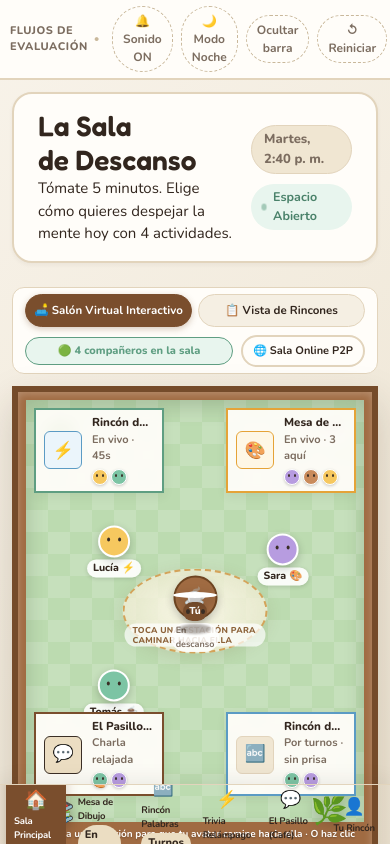
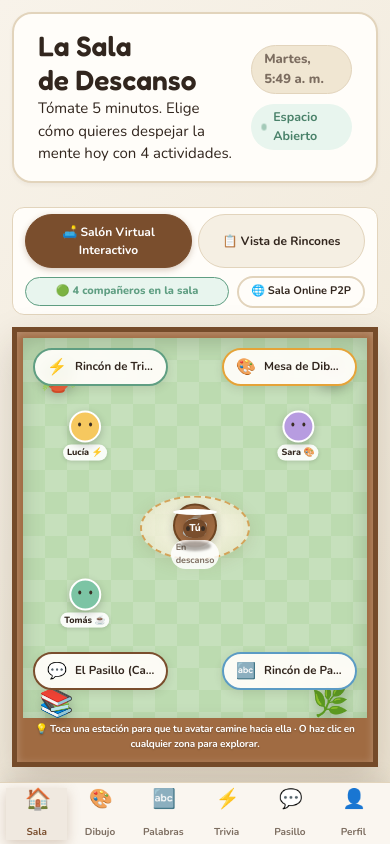
Before and after one commit to HinaraSM12/PlayBreak, a plain HTML site: page index.html in a window 390 px wide. Drawn offline with nearby package versions, Linux system fonts and the light colour scheme; a script that the page names is missing.

Commit message:
fix: corregir TypeError de forEach, eliminar fragmento roto de css y perfeccionar responsive de salon y barra inferior

```diff
--- a/css/style.css
+++ b/css/style.css
@@ -1472,65 +1472,6 @@ dialog::backdrop {
 /* ==========================================================================
    Responsividad y Accesibilidad (Media Queries)
    ========================================================================== */
-@media (max-width: 820px) {
-  .app-container {
-    grid-template-columns: 1fr;
-    grid-template-rows: 1fr auto;
-  }
-
-  .sidebar {
-    grid-row: 2;
-    flex-direction: row;
-    align-items: center;
-    border-right: none;
-    border-top: 2px solid var(--line);
-    padding: var(--s2) var(--s3);
-    overflow-x: auto;
-    height: 64px;
-  }
-
-  .brand, .sidebar-footer, .user-mini-card, .philosophy-note {
-    display: none;
-  }
-
-  .nav-links {
-    flex-direction: row;
-    margin-top: 0;
-    width: 100%;
-    justify-content: space-around;
-  }
-
-  .nav-btn {
-    padding: 8px 12px;
-    font-size: 13px;
-  }
-
-  .nav-btn .text {
-    display: none;
-  }
-
-  .viewport {
-    padding: var(--s3);
-  }
-
-  .guess-section {
-    grid-template-columns: 1fr;
-  }
-
-  .stats-grid {
-    grid-template-columns: 1fr;
-  }
-}
-
-@media (prefers-reduced-motion: reduce) {
-  *, *::before, *::after {
-    animation-duration: 0.01ms !important;
-    animation-iteration-count: 1 !important;
-    transition-duration: 0.01ms !important;
-    scroll-behavior: auto !important;
-  }
-}
-
 /* ==========================================================================
    Nuevas Adiciones: Multijugador Real (WebRTC), Guías y El Pasillo (Café Virtual)
    ========================================================================== */
@@ -2491,20 +2432,6 @@ dialog::backdrop {
 }
 
 
-  .station-booth {
-    width: 145px;
-    padding: 8px 10px;
-  }
-  .booth-trivia { top: 12px; left: 12px; }
-  .booth-dibujo { top: 12px; right: 12px; }
-  .booth-pasillo { bottom: 32px; left: 12px; }
-  .booth-turnos { bottom: 32px; right: 12px; }
-  .room-carpet-lounge {
-    width: 220px;
-    height: 120px;
-  }
-}
-
 /* Avatar de Compañero Remoto en Sala y Lienzo Read-Only */
 .room-user-avatar.peer-avatar {
   z-index: 18;
@@ -2527,106 +2454,119 @@ dialog::backdrop {
 }
 
 /* ==========================================================================
-   OPTIMIZACIÓN RESPONSIVE COMPLETA PARA MÓVILES (SMARTPHONES Y TABLETS)
+   RESPONSIVIDAD Y ADAPTABILIDAD MÓVIL PROFESIONAL (TABLETS Y SMARTPHONES)
    ========================================================================== */
 
-/* 1. TABLETS Y MÓVILES (<= 820px) */
-@media (max-width: 820px) {
+@media (max-width: 768px) {
+  /* Contenedor principal con alto dinámico y sin barras desbordadas */
   .app-container {
-    grid-template-columns: 1fr !important;
-    grid-template-rows: 1fr auto !important;
+    display: flex !important;
+    flex-direction: column !important;
     height: 100dvh !important;
     min-height: -webkit-fill-available;
     overflow: hidden !important;
-  }
-
+    position: relative !important;
+  }
+
+  /* Ocultar barra superior de desarrollo por defecto en móvil para ganar 140px */
+  #topToolbar {
+    display: none !important;
+  }
+
+  #showProtoBtn {
+    display: none !important;
+  }
+
+  .main-content {
+    flex: 1 !important;
+    height: calc(100dvh - 62px) !important;
+    overflow: hidden !important;
+    display: flex !important;
+    flex-direction: column !important;
+  }
+
+  .viewport {
+    flex: 1 !important;
+    height: 100% !important;
+    overflow-y: auto !important;
+    -webkit-overflow-scrolling: touch !important;
+    padding: 12px 12px 30px 12px !important;
+  }
+
+  /* Barra de navegación inferior tipo aplicación nativa */
   .sidebar {
-    grid-row: 2 !important;
     position: fixed !important;
     bottom: 0 !important;
     left: 0 !important;
     right: 0 !important;
     width: 100% !important;
-    height: 60px !important;
-    z-index: 100 !important;
-    background: var(--card) !important;
+    height: 62px !important;
+    background: #FAF6F0 !important;
+    border-top: 1.5px solid var(--line) !important;
     border-right: none !important;
-    border-top: 1.5px solid var(--line) !important;
+    box-shadow: 0 -4px 18px rgba(58, 46, 37, 0.1) !important;
+    z-index: 9999 !important;
+    display: flex !important;
+    align-items: center !important;
+    justify-content: space-around !important;
     padding: 4px 6px !important;
-    overflow-x: auto !important;
-    -webkit-overflow-scrolling: touch;
-    box-shadow: 0 -4px 18px rgba(58, 46, 37, 0.08) !important;
+    margin: 0 !important;
+  }
+
+  .brand, .sidebar-footer, .user-mini-card, .philosophy-note {
+    display: none !important;
+  }
+
+  .nav-links {
     display: flex !important;
     flex-direction: row !important;
-    align-items: center !important;
-    justify-content: space-around !important;
-  }
-
-  .brand, .sidebar-footer, .user-mini-card, .philosophy-note {
-    display: none !important;
-  }
-
-  .nav-links {
-    flex-direction: row !important;
-    margin-top: 0 !important;
     width: 100% !important;
     justify-content: space-around !important;
-    gap: 4px !important;
+    align-items: center !important;
+    margin: 0 !important;
+    padding: 0 !important;
+    gap: 2px !important;
   }
 
   .nav-btn {
-    padding: 6px 8px !important;
-    font-size: 11px !important;
+    flex: 1 !important;
+    display: flex !important;
     flex-direction: column !important;
     align-items: center !important;
     justify-content: center !important;
-    gap: 2px !important;
+    padding: 5px 2px !important;
+    height: 52px !important;
+    min-width: 0 !important;
+    background: transparent !important;
+    border: none !important;
     border-radius: var(--r-md) !important;
-    min-width: 52px !important;
-    flex: 1 !important;
+    color: var(--soft) !important;
   }
 
   .nav-btn .icon {
-    font-size: 17px !important;
+    font-size: 19px !important;
+    line-height: 1 !important;
+    margin-bottom: 2px !important;
   }
 
   .nav-btn .text {
-    display: inline-block !important;
-    font-size: 9.5px !important;
+    display: block !important;
+    font-size: 10px !important;
     font-weight: 700 !important;
-    letter-spacing: -0.2px;
-  }
-
-  .viewport {
-    padding: 12px 12px 76px 12px !important;
-    overflow-y: auto !important;
-    -webkit-overflow-scrolling: touch;
-  }
-
-  .top-toolbar {
-    padding: 6px 10px !important;
-    overflow-x: auto !important;
-    -webkit-overflow-scrolling: touch;
-    flex-wrap: nowrap !important;
-    gap: 6px !important;
-    justify-content: flex-start !important;
-  }
-
-  .proto-pill {
-    flex-shrink: 0 !important;
+    line-height: 1 !important;
     white-space: nowrap !important;
-    font-size: 11px !important;
-    padding: 4px 9px !important;
-  }
-
-  .stats-grid {
-    grid-template-columns: repeat(2, 1fr) !important;
-    gap: 10px !important;
-  }
-}
-
-/* 2. SMARTPHONES Y PANTALLAS PEQUEÑAS (<= 600px) */
-@media (max-width: 600px) {
+    text-align: center !important;
+  }
+
+  .nav-btn.active {
+    color: var(--accent) !important;
+    background: rgba(122, 78, 45, 0.08) !important;
+  }
+
+  .nav-btn .nav-badge {
+    display: none !important;
+  }
+
   /* Cabeceras de pantalla */
   .screen-header {
     margin-bottom: 12px !important;
@@ -2641,8 +2581,9 @@ dialog::backdrop {
     font-size: 12px !important;
   }
 
-  /* Barra de cambio de vista del salón */
+  /* Selector de vista del salón */
   .view-switch-bar {
+    display: flex !important;
     flex-direction: column !important;
     align-items: stretch !important;
     gap: 8px !important;
@@ -2657,8 +2598,8 @@ dialog::backdrop {
 
   .view-switch-btn {
     flex: 1 !important;
-    padding: 7px 8px !important;
-    font-size: 11.5px !important;
+    padding: 8px 10px !important;
+    font-size: 12px !important;
     text-align: center !important;
     border-radius: var(--r-pill) !important;
   }
@@ -2680,58 +2621,112 @@ dialog::backdrop {
 
   #btnOpenOnlineModal {
     font-size: 11px !important;
-    padding: 5px 10px !important;
+    padding: 5px 12px !important;
     flex-shrink: 0 !important;
   }
 
-  /* Salón Virtual Espacial (Top-down) */
+  /* Salón Virtual: Limpio, Espacioso y Proporcionado */
   .virtual-room-frame {
-    padding: 8px !important;
+    padding: 6px !important;
     border-radius: var(--r-md) !important;
-    border-width: 6px !important;
+    border-width: 5px !important;
   }
 
   .virtual-room-floor {
-    min-height: 420px !important;
-    aspect-ratio: 4 / 5 !important;
+    min-height: 380px !important;
+    height: 380px !important;
+    position: relative !important;
     border-radius: var(--r-md) !important;
-  }
-
+    overflow: hidden !important;
+  }
+
+  /* Cabinas compactas en píldora para no saturar el salón */
   .station-booth {
-    width: 130px !important;
-    padding: 6px 8px !important;
-    border-radius: var(--r-md) !important;
-    box-shadow: 0 3px 10px rgba(58, 46, 37, 0.08) !important;
+    display: flex !important;
+    flex-direction: row !important;
+    align-items: center !important;
+    width: auto !important;
+    max-width: 135px !important;
+    height: 38px !important;
+    padding: 4px 10px !important;
+    gap: 6px !important;
+    border-radius: var(--r-pill) !important;
+    box-shadow: 0 3px 10px rgba(58, 46, 37, 0.12) !important;
+    z-index: 10 !important;
+  }
+
+  .station-booth .booth-top-badge {
+    width: 24px !important;
+    height: 24px !important;
+    margin: 0 !important;
+    padding: 0 !important;
+    border: none !important;
+    background: transparent !important;
+    display: flex !important;
+    align-items: center !important;
+    justify-content: center !important;
+  }
+
+  .station-booth .booth-icon {
+    font-size: 16px !important;
+  }
+
+  .station-booth .booth-info {
+    display: flex !important;
+    flex-direction: column !important;
+    justify-content: center !important;
   }
 
   .station-booth .booth-title {
     font-size: 11.5px !important;
-  }
-
-  .station-booth .booth-sub {
-    font-size: 9.5px !important;
-  }
-
-  .station-booth .booth-icon {
-    font-size: 17px !important;
-  }
-
-  .booth-trivia { top: 8px !important; left: 8px !important; }
-  .booth-dibujo { top: 8px !important; right: 8px !important; }
-  .booth-pasillo { bottom: 26px !important; left: 8px !important; }
-  .booth-turnos { bottom: 26px !important; right: 8px !important; }
-
+    font-weight: 700 !important;
+    line-height: 1.1 !important;
+    white-space: nowrap !important;
+  }
+
+  .station-booth .booth-status,
+  .station-booth .booth-avatars {
+    display: none !important;
+  }
+
+  .booth-trivia { top: 10px !important; left: 10px !important; }
+  .booth-dibujo { top: 10px !important; right: 10px !important; }
+  .booth-pasillo { bottom: 28px !important; left: 10px !important; }
+  .booth-turnos { bottom: 28px !important; right: 10px !important; }
+
+  /* Alfombra central minimalista */
   .room-carpet-lounge {
-    width: 145px !important;
-    height: 85px !important;
-  }
-
-  .room-carpet-lounge span {
-    font-size: 8.5px !important;
-    line-height: 1.15 !important;
-    letter-spacing: 0.3px !important;
-  }
-
+    width: 110px !important;
+    height: 65px !important;
+    top: 50% !important;
+    left: 50% !important;
+    transform: translate(-50%, -50%) !important;
+  }
+
+  .room-carpet-lounge .carpet-cue {
+    display: none !important;
+  }
+
+  .room-carpet-lounge .carpet-table {
+    font-size: 22px !important;
+  }
+
+  /* Compañeros distribuidos sin estorbar el centro */
+  #colleagueLucia { left: 18% !important; top: 26% !important; }
+  #colleagueSara  { left: 80% !important; top: 26% !important; }
+  #colleagueTomas { left: 18% !important; top: 70% !important; }
+
+  .colleague-character .char-avatar {
+    width: 32px !important;
+    height: 32px !important;
+  }
+
+  .colleague-character .char-tag {
+    font-size: 9px !important;
+    padding: 1px 4px !important;
+  }
+
+  /* Avatar del usuario y compañero */
   .room-user-avatar {
     width: 38px !important;
     height: 38px !important;
@@ -2751,7 +2746,8 @@ dialog::backdrop {
 
   .room-floor-footer {
     font-size: 10px !important;
-    padding: 5px 8px !important;
+    padding: 4px 8px !important;
+    letter-spacing: -0.2px;
   }
 
   /* Vista de Tarjetas / Cuadrícula */
@@ -2761,10 +2757,6 @@ dialog::backdrop {
   }
 
   /* Mesa de Dibujo */
-  .drawing-container {
-    padding: 0 !important;
-  }
-
   .draw-meta-bar {
     flex-wrap: wrap !important;
     gap: 6px !important;
@@ -2777,10 +2769,6 @@ dialog::backdrop {
     font-size: 12px !important;
   }
 
-  .canvas-wrapper {
-    width: 100% !important;
-  }
-
   #drawCanvas {
     width: 100% !important;
     height: 250px !important;
@@ -2792,7 +2780,6 @@ dialog::backdrop {
     flex-wrap: wrap !important;
     gap: 6px !important;
     padding: 8px 10px !important;
-    justify-content: space-between !important;
   }
 
   .color-palette {
@@ -2823,40 +2810,10 @@ dialog::backdrop {
     max-height: 150px !important;
   }
 
-  .chat-input-row {
-    display: flex !important;
-    gap: 6px !important;
-  }
-
-  .chat-input-row input {
-    flex: 1 !important;
-    padding: 8px 12px !important;
-    font-size: 13px !important;
-  }
-
-  .chat-input-row button {
-    padding: 8px 14px !important;
-    font-size: 13px !important;
-    white-space: nowrap !important;
-  }
-
   /* Rincón de Palabras */
-  .word-chain-box {
-    padding: 12px 10px !important;
-  }
-
   .chain-list {
     max-height: 280px !important;
     gap: 8px !important;
-  }
-
-  .chain-item {
-    padding: 10px 12px !important;
-    border-radius: var(--r-md) !important;
-  }
-
-  .chain-item-word {
-    font-size: 16px !important;
   }
 
   .word-submit-form {
@@ -2880,20 +2837,9 @@ dialog::backdrop {
     justify-content: center !important;
   }
 
-  #wordTurnNotice {
-    padding: 10px 12px !important;
-    font-size: 12.5px !important;
-  }
-
   /* Trivia Relámpago */
   .trivia-card {
     padding: 14px 12px !important;
-    border-radius: var(--r-lg) !important;
-  }
-
-  .trivia-question-text {
-    font-size: 16px !important;
-    line-height: 1.35 !important;
   }
 
   .trivia-options-grid {
@@ -2903,33 +2849,16 @@ dialog::backdrop {
 
   .trivia-opt-btn {
     padding: 12px 14px !important;
-    font-size: 13px !important;
+    font-size: 13.5px !important;
     min-height: 48px !important;
-    border-radius: var(--r-md) !important;
     text-align: left !important;
     line-height: 1.3 !important;
   }
 
-  /* El Pasillo (Café Virtual) */
-  .pasillo-topic-banner {
-    padding: 12px !important;
-    font-size: 14px !important;
-  }
-
+  /* El Pasillo */
   .notes-board {
     grid-template-columns: 1fr !important;
     gap: 10px !important;
-  }
-
-  .sticky-note {
-    padding: 12px !important;
-    border-radius: var(--r-md) !important;
-  }
-
-  .pasillo-reply-form input {
-    width: 100% !important;
-    box-sizing: border-box !important;
-    font-size: 12px !important;
   }
 
   /* La Cafetería */
@@ -2945,36 +2874,18 @@ dialog::backdrop {
     justify-content: flex-start !important;
   }
 
-  .icebreaker-box p {
-    font-size: 15px !important;
-    line-height: 1.35 !important;
-  }
-
-  .voice-bar {
-    width: 100% !important;
-  }
-
-  .voice-bar .btn {
-    width: 100% !important;
-    justify-content: center !important;
-  }
-
   /* Perfil */
   .profile-grid {
     grid-template-columns: 1fr !important;
     gap: 12px !important;
   }
 
-  .tag-pool {
-    gap: 6px !important;
-  }
-
-  .tag-btn {
-    padding: 4px 10px !important;
-    font-size: 11px !important;
-  }
-
-  /* Diálogos y Modales */
+  .stats-grid {
+    grid-template-columns: repeat(2, 1fr) !important;
+    gap: 8px !important;
+  }
+
+  /* Modales */
   dialog {
     max-width: 94vw !important;
     width: 94vw !important;
@@ -2990,14 +2901,6 @@ dialog::backdrop {
     overflow-y: auto !important;
   }
 
-  .station-modal-header h2 {
-    font-size: 18px !important;
-  }
-
-  .station-modal-body {
-    font-size: 12.5px !important;
-  }
-
   .actions-row {
     flex-direction: column !important;
     width: 100% !important;
@@ -3006,49 +2909,6 @@ dialog::backdrop {
 
   .actions-row .btn {
     width: 100% !important;
-    text-align: center !important;
     justify-content: center !important;
   }
 }
-
-/* 3. MÓVILES MUY COMPACTOS (<= 380px) */
-@media (max-width: 380px) {
-  .station-booth {
-    width: 115px !important;
-    padding: 5px 6px !important;
-  }
-
-  .station-booth .booth-title {
-    font-size: 10.5px !important;
-  }
-
-  .station-booth .booth-sub {
-    font-size: 8.5px !important;
-  }
-
-  .room-carpet-lounge {
-    width: 125px !important;
-    height: 75px !important;
-  }
-
-  .room-carpet-lounge span {
-    font-size: 7.5px !important;
-  }
-
-  .virtual-room-floor {
-    min-height: 380px !important;
-  }
-
-  .nav-btn {
-    min-width: 44px !important;
-    padding: 4px 6px !important;
-  }
-
-  .nav-btn .icon {
-    font-size: 15px !important;
-  }
-
-  .nav-btn .text {
-    font-size: 8.5px !important;
-  }
-}
--- a/index.html
+++ b/index.html
@@ -26,29 +26,29 @@
       <div class="nav-links">
         <button type="button" class="nav-btn active" data-go="mapa" id="nav-mapa">
           <span class="icon">🏠</span>
-          <span class="text">Sala Principal</span>
+          <span class="text">Sala</span>
         </button>
         <button type="button" class="nav-btn" data-go="dibujo" id="nav-dibujo">
           <span class="icon">🎨</span>
-          <span class="text">Mesa de Dibujo</span>
+          <span class="text">Dibujo</span>
           <span class="nav-badge">En vivo</span>
         </button>
         <button type="button" class="nav-btn" data-go="turnos" id="nav-turnos">
           <span class="icon">🔤</span>
-          <span class="text">Rincón Palabras</span>
+          <span class="text">Palabras</span>
           <span class="nav-badge">Turnos</span>
         </button>
         <button type="button" class="nav-btn" data-go="trivia" id="nav-trivia">
           <span class="icon">⚡</span>
-          <span class="text">Trivia Relámpago</span>
+          <span class="text">Trivia</span>
         </button>
         <button type="button" class="nav-btn" data-go="pasillo" id="nav-pasillo">
           <span class="icon">💬</span>
-          <span class="text">El Pasillo (Café)</span>
+          <span class="text">Pasillo</span>
         </button>
         <button type="button" class="nav-btn" data-go="perfil" id="nav-perfil">
           <span class="icon">👤</span>
-          <span class="text">Tu Rincón</span>
+          <span class="text">Perfil</span>
         </button>
       </div>
 
--- a/js/app.js
+++ b/js/app.js
@@ -2437,7 +2437,7 @@
       return `<button type="button" class="tag-btn" data-tag="${t}" aria-pressed="${active}">${escapeHtml(t)}</button>`;
     }).join('');
 
-    $('input[name="prefModo"]').forEach(radio => {
+    $$('input[name="prefModo"]').forEach(radio => {
       radio.checked = radio.value === State.profile.mode;
     });
 
@@ -2547,8 +2547,8 @@
   }
 
   function updateRecommendedRoomBadge() {
-    $('.recommend-badge').forEach(el => el.remove());
-    $('.room-card').forEach(el => el.classList.remove('recommended'));
+    $$('.recommend-badge').forEach(el => el.remove());
+    $$('.room-card').forEach(el => el.classList.remove('recommended'));
 
     const mode = State.profile.mode || 'texto';
     if (mode === 'turnos') {
```
